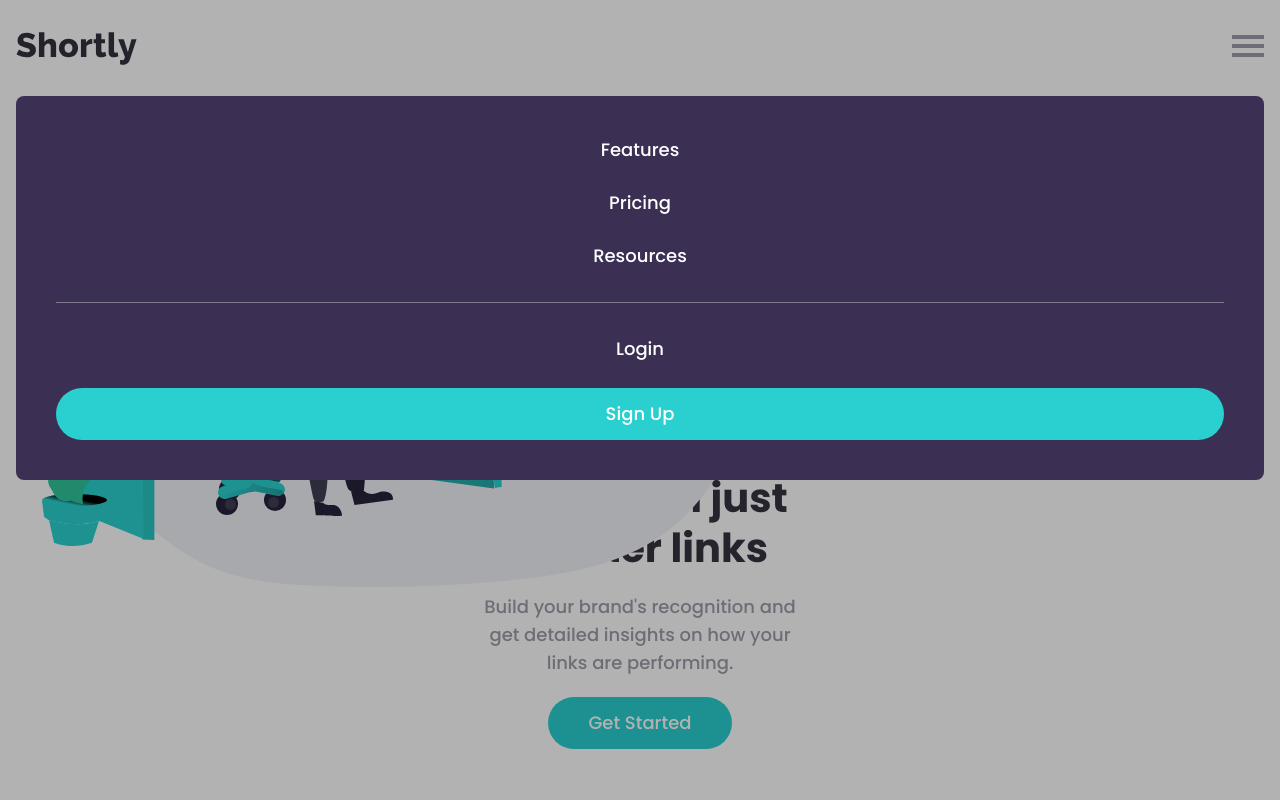
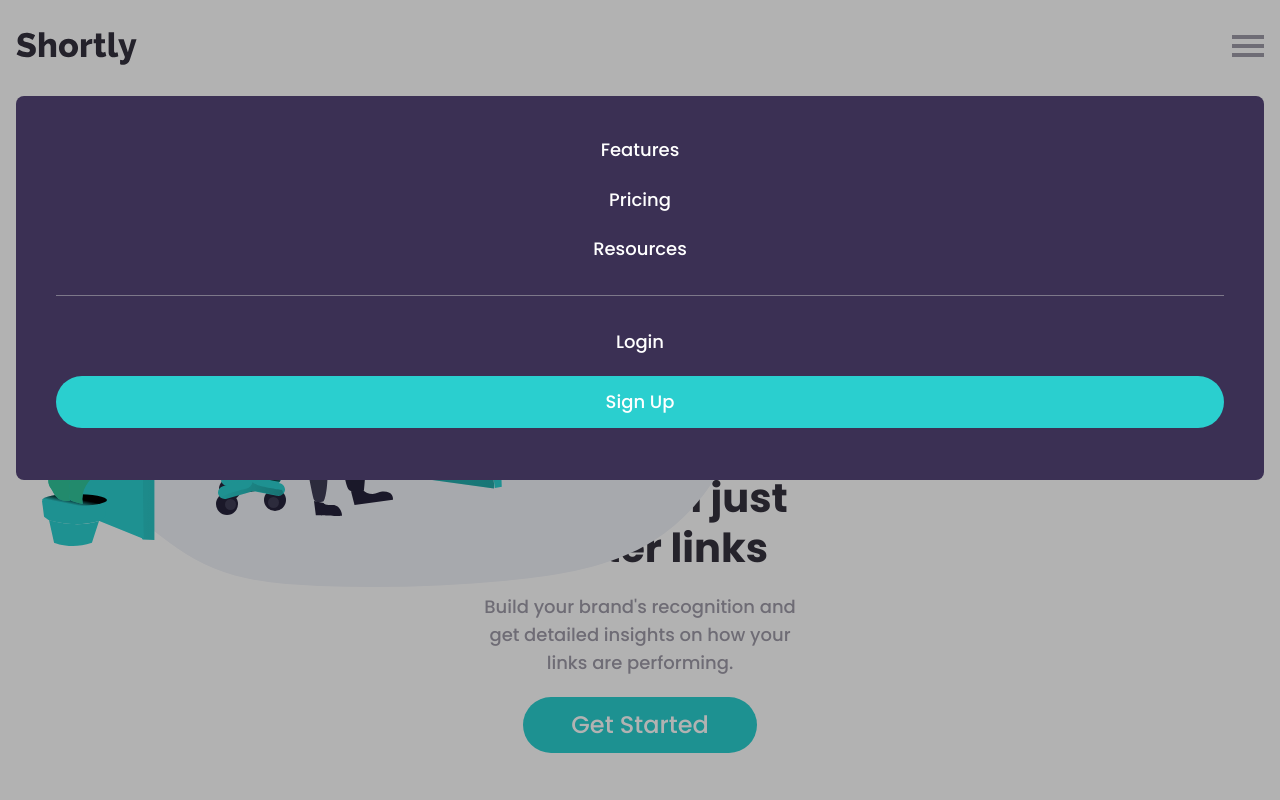
Before and after one commit to Efobi-Francis/shortly-app, a React (Vite) app: page / in a window 1280 px wide. Both pictures are taken after a click on the button 1248 px from the left and 48 px from the top of the page. Shown: the top 800 px of the page. Built offline with nearby package versions, Linux system fonts and the light colour scheme.

Commit message:
Update Header.jsx

```diff
--- a/src/components/Header.jsx
+++ b/src/components/Header.jsx
@@ -38,7 +38,7 @@ export default function Header() {
                         <div className=" h-[1px] w-full bg-[hsl(0,0%,75%)]/50 my-8"></div>
                         <div className="flex flex-col w-full h-28 justify-between mb-10">
                             <a href="">Login</a>
-                            <button href="" className=" my-5font-medium bg-[hsl(180,66%,49%)] px-10 py-3 rounded-full">Sign Up</button>
+                            <button href="" className=" my-5 font-medium bg-[hsl(180,66%,49%)] px-10 py-3 rounded-full">Sign Up</button>
                         </div>
                     </div>
                 </div>
@@ -62,7 +62,7 @@ export default function Header() {
           Build your brand's recognition and <br /> get detailed insights on how your <br />
           links are performing.
         </p>
-        <button className="my-5 text-white font-medium bg-[hsl(180,66%,49%)] px-10 py-3 rounded-full">Get Started</button>
+        <button className="my-5 text-white text-2xl font-medium bg-[hsl(180,66%,49%)] px-12 py-3 rounded-full">Get Started</button>
       </div>
     </div>
   );
```
